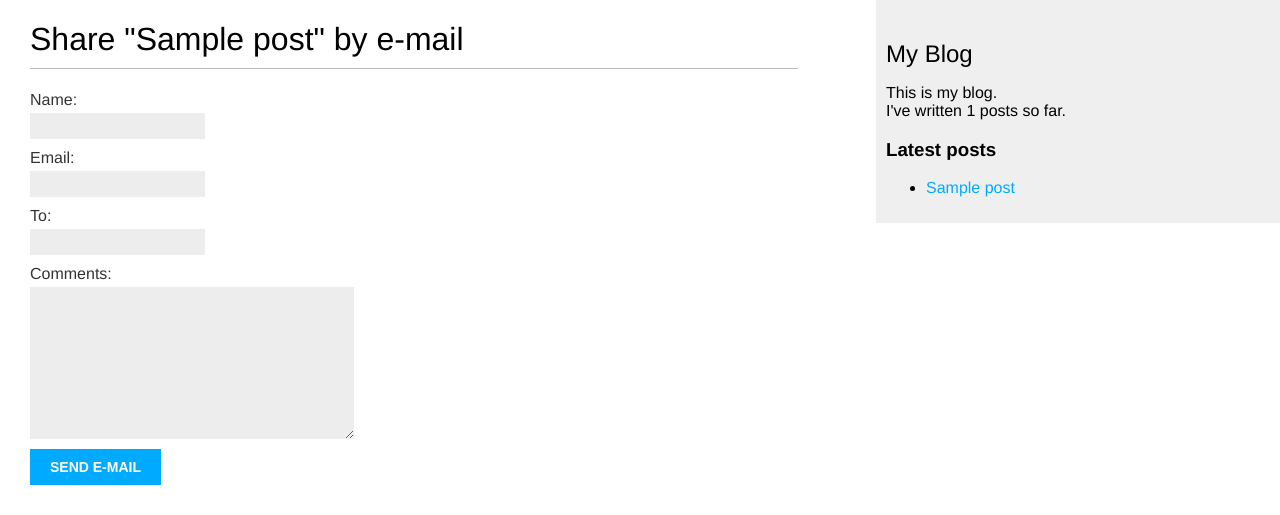
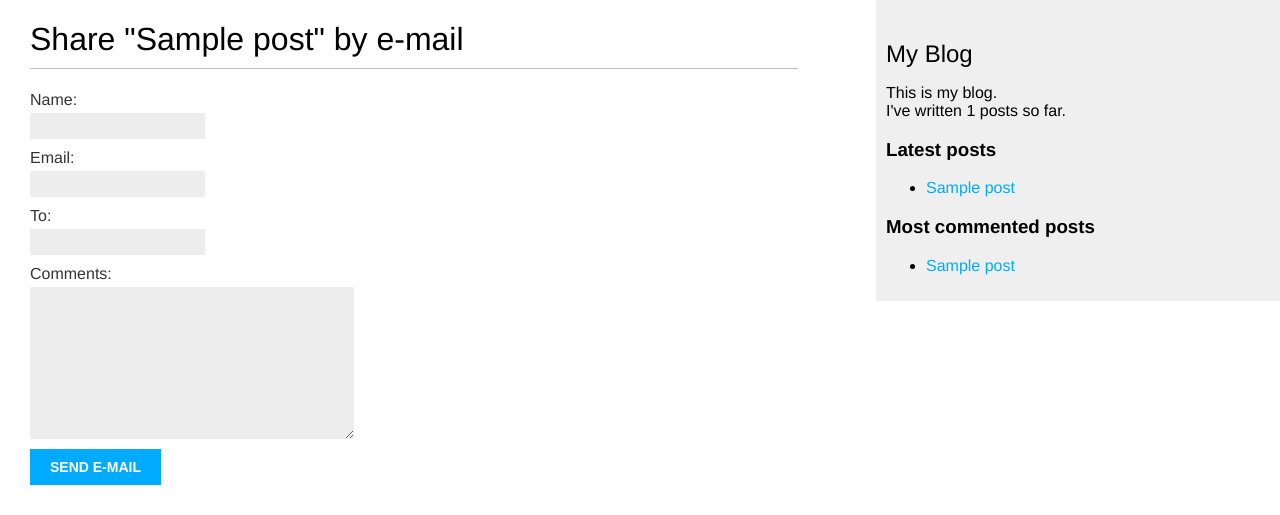
Before and after one commit to Lee816/django_catalog, a Django app: page /blog/1/share/ in a window 1280 px wide. Shown: the top 515 px of the page. Run offline with Django 4.2, Linux system fonts and the light colour scheme; tables that the repository leaves empty hold one stand-in row (values such as "Sample post"); parts of the project's set-up code (start-up, migrations or seed data) failed here and were passed over.

Commit message:
템플릿 사이드바에 댓글 많은 순 포스트 출력

```diff
--- a/blog/templates/blog/base.html
+++ b/blog/templates/blog/base.html
@@ -23,6 +23,15 @@
         </p>
         <h3>Latest posts</h3>
         {% show_latest_posts 3 %}
+        <h3>Most commented posts</h3>
+        {% get_most_commented_posts as most_commented_posts %}
+        <ul>
+            {% for post in most_commented_posts %}
+                <li>
+                    <a href="{{ post.get_absolute_url }}">{{ post.title }}</a>
+                </li>
+            {% endfor %}
+        </ul>
     </div>
 </body>
 </html>
```
